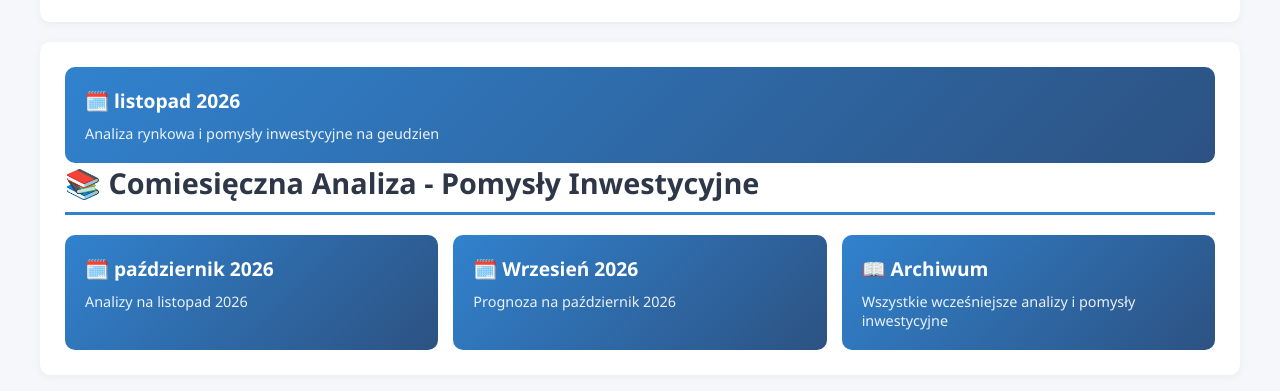
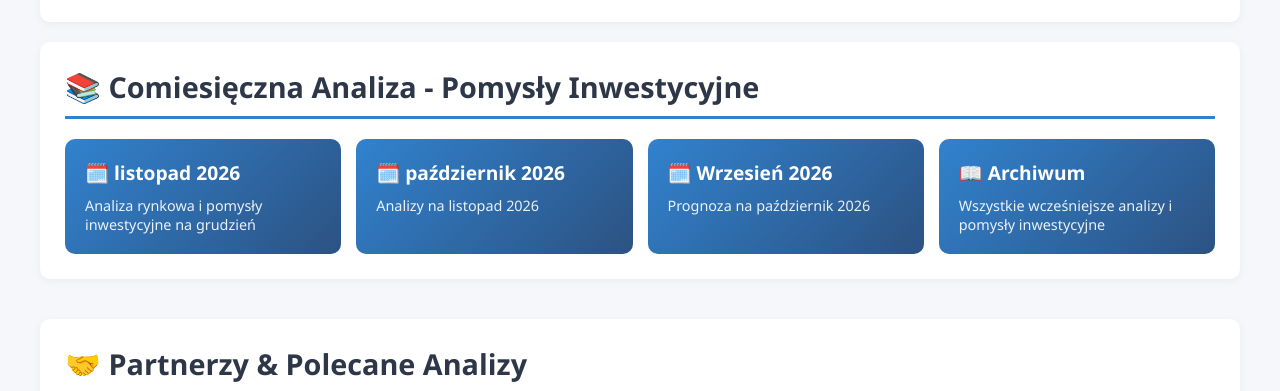
Before and after one commit to Ichimoku-Trader/FX-Cloud-Strength, a plain HTML site: page index.html in a window 1280 px wide. Shown: the part 2675-3066 px from the top of the page. Drawn offline with nearby package versions, Linux system fonts and the light colour scheme.

Commit message:
Revise investment ideas links and descriptions
Updated investment ideas section with new links and descriptions.

```diff
--- a/index.html
+++ b/index.html
@@ -754,12 +754,14 @@
 
            <!-- Investment Ideas Links -->
 <div class="card">
-  <a href="https://www.youtube.com/watch?v=s4H65MOa4J4" class="link-card">
-            <h3>🗓️ listopad 2026</h3>
-            <p>Analiza rynkowa i pomysły inwestycyjne na geudzien</p>
-        </a>
+
     <h2>📚 Comiesięczna Analiza - Pomysły Inwestycyjne</h2>
   <div class="links-section">
+<a href="https://www.youtube.com/watch?v=s4H65MOa4J4" class="link-card">
+            <h3>🗓️ listopad 2026</h3>
+            <p>Analiza rynkowa i pomysły inwestycyjne na grudzień </p>
+        </a>
+
  <a href="https://www.youtube.com/watch?v=tLO2gnUcBFw" class="link-card">
             <h3>🗓️ październik 2026</h3>
             <p>Analizy na listopad 2026</p>
```
